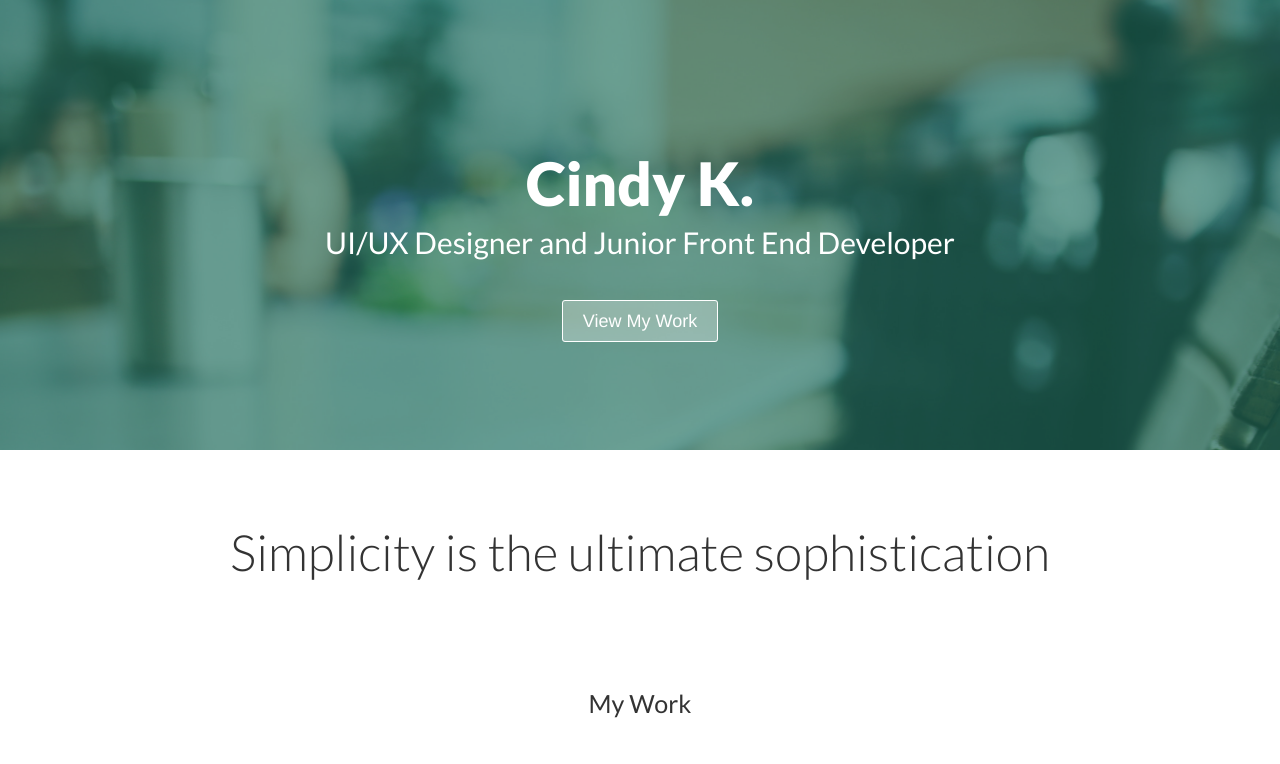
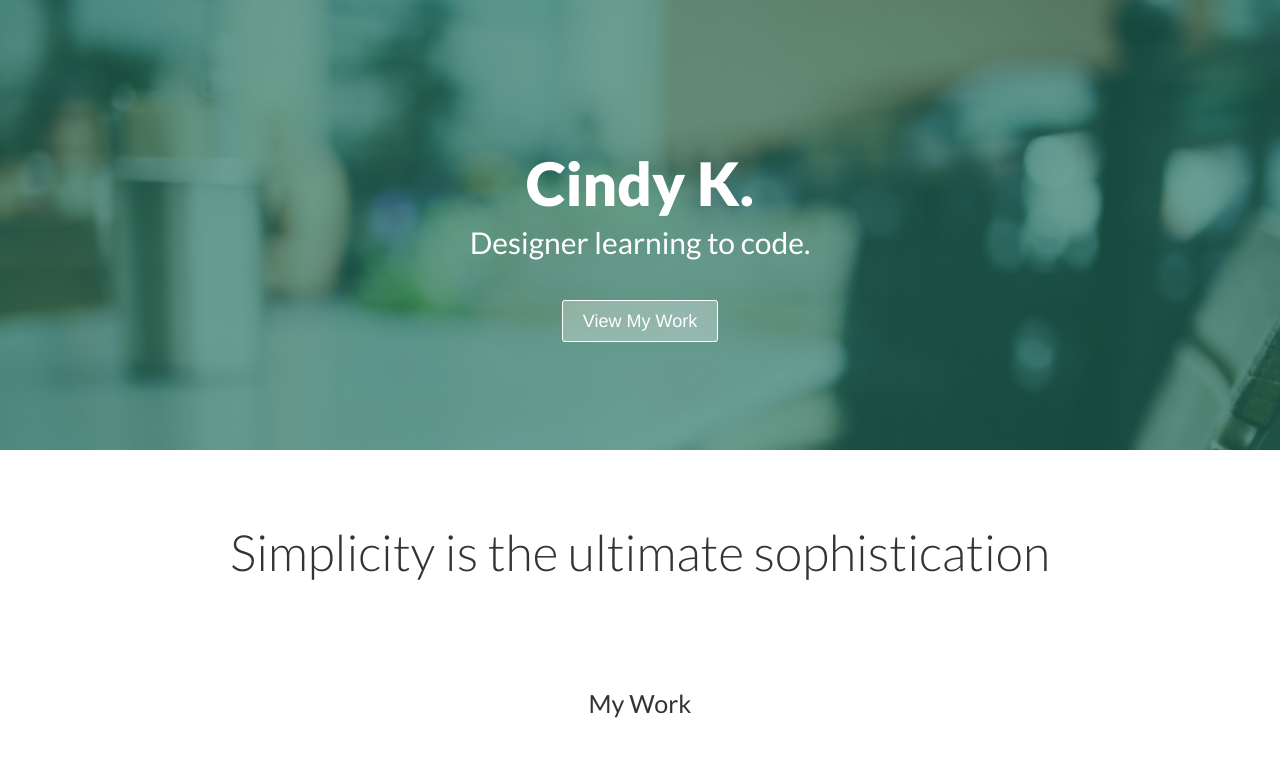
Before and after one commit to cindykueh/cindykueh.github.io, a plain HTML site: page index.html in a window 1280 px wide. Shown: the top 764 px of the page. Drawn offline with nearby package versions, Linux system fonts and the light colour scheme.

Commit message:
Update index.html

```diff
--- a/index.html
+++ b/index.html
@@ -20,7 +20,7 @@
       <div class="featured-content">
         <div class="container">
           <h1>Cindy K.</h1>
-          <h2>UI/UX Designer and Junior Front End Developer</h2>
+          <h2>Designer learning to code.</h2>
           <a href="#" class="btn-view" id="btn-view">View My Work</a>
         </div>
       </div>
```
